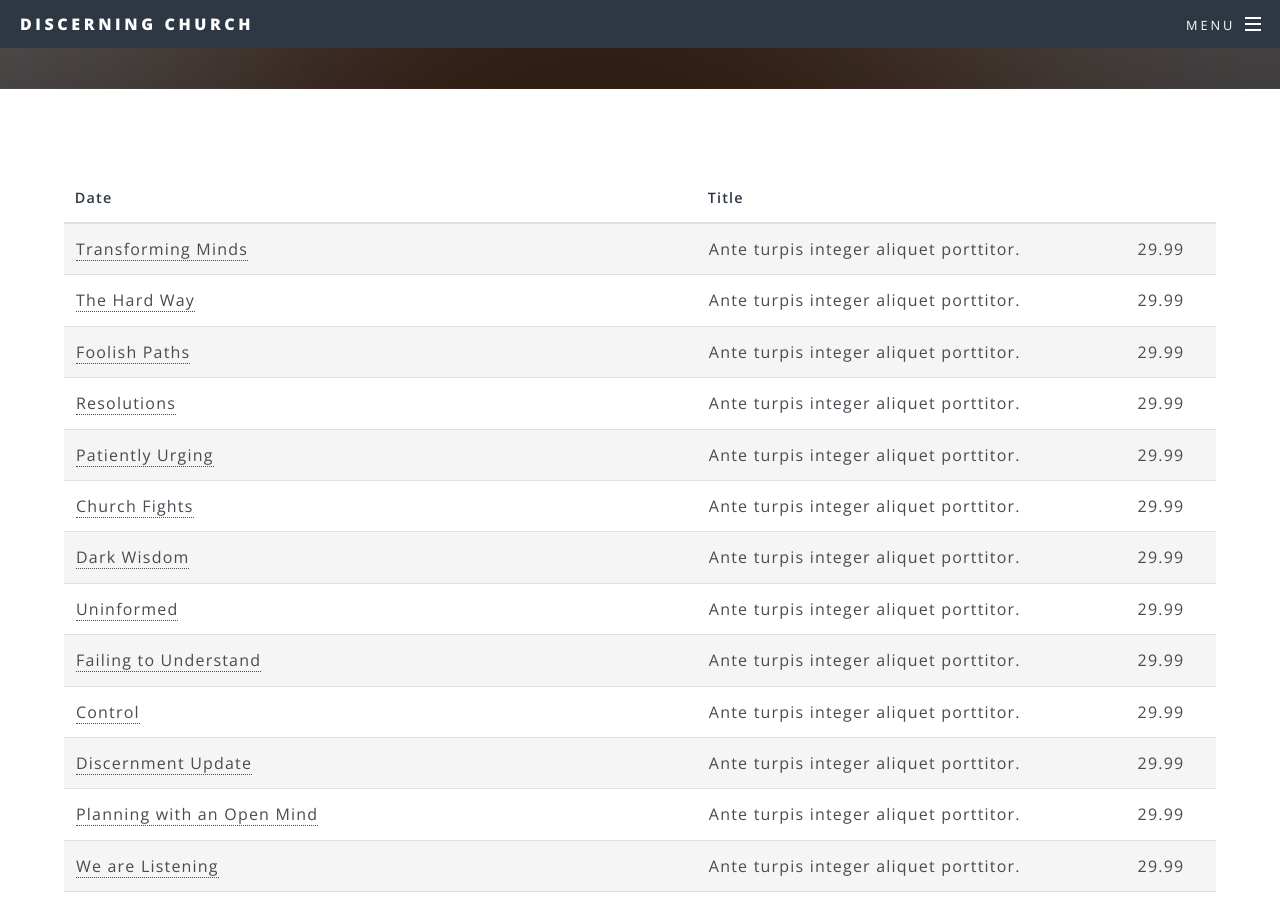
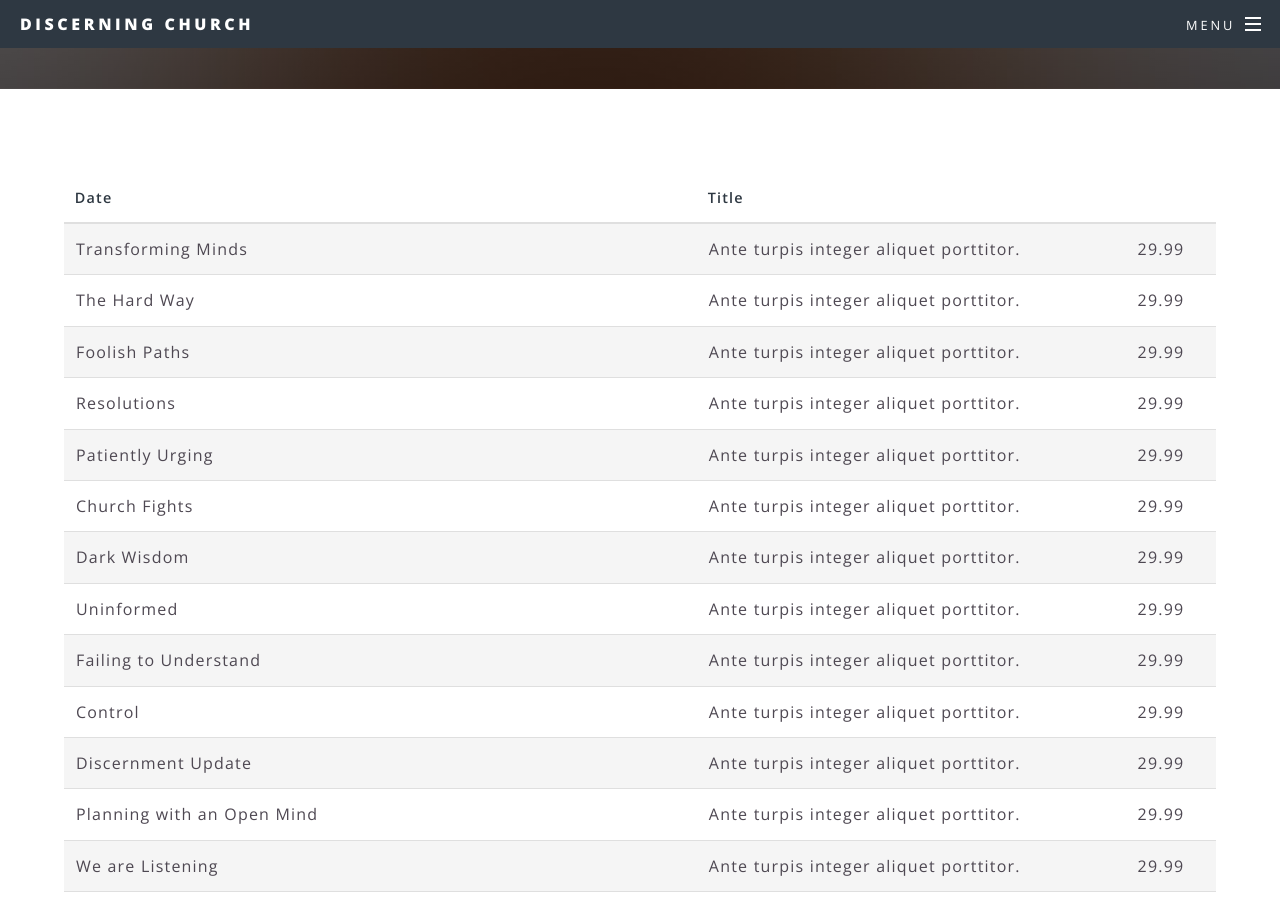
Before and after one commit to wadeallen/discerning_church_2015, a Jekyll site: the page built from blog.html, in a window 1280 px wide and 900 px high, scrolled down 331 px. Built offline with Jekyll 4.4.1, drawn with Linux system fonts in a browser that asks for light colours.

Commit message:
Site updated at 2015-04-16 19:15:04 UTC

```diff
--- a/blog.html
+++ b/blog.html
@@ -18,7 +18,7 @@ permalink: /blog/
 		{% for post in site.posts %}
 		<a href="{{ post.url }}" title="{{ post.title }}">
 		<tr>
-				<td><a href="{{ post.url }}" title="{{ post.title }}">{{ post.title }}</td>
+				<td>{{ post.title }}</td>
 				<td>Ante turpis integer aliquet porttitor.</td>
 				<td>29.99</td>
 			</tr>
```
